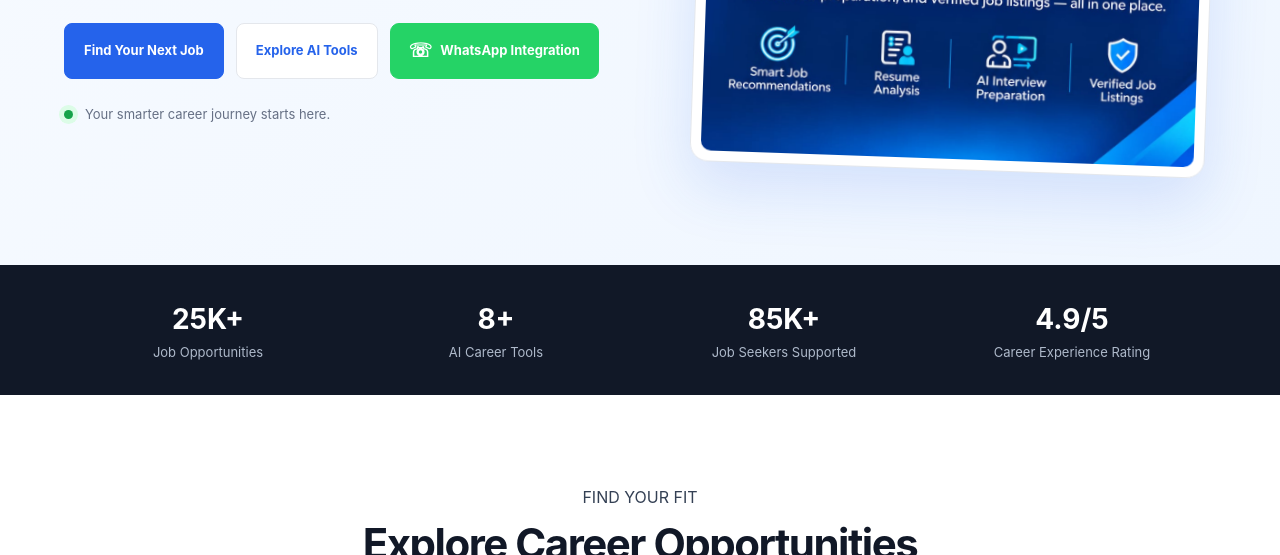
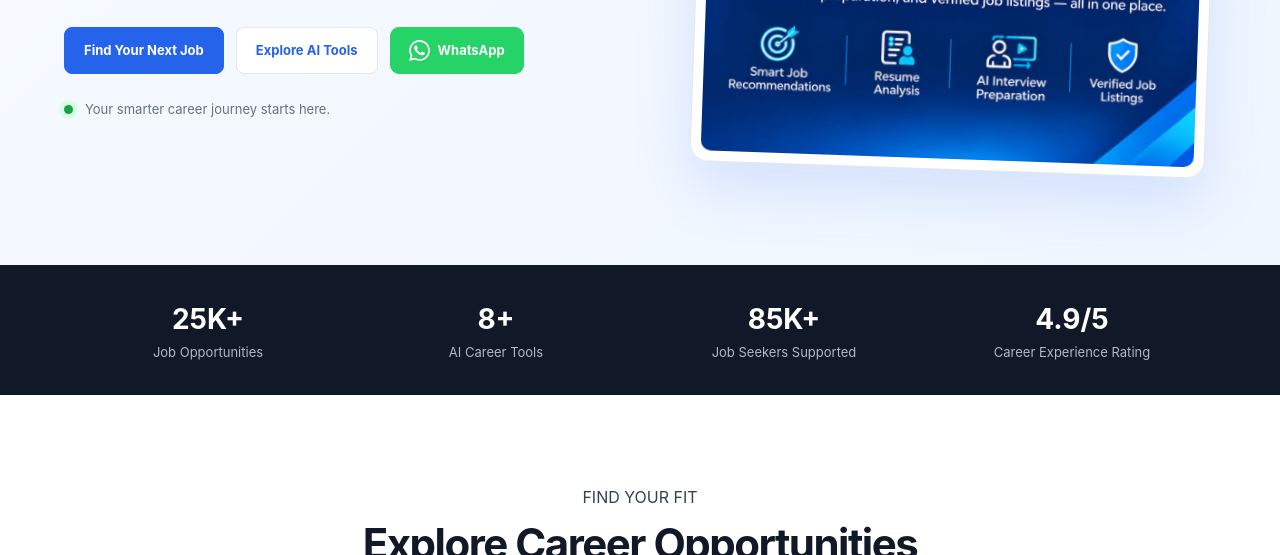
Before and after one commit to jahnavichowdary15/VentrixCareerOS-Demo, a plain HTML site: page index.html in a window 1280 px wide. Shown: the part 683-1238 px from the top of the page. Drawn offline with Linux system fonts and the light colour scheme.

Commit message:
Update WhatsApp integration buttons with logo

```diff
--- a/index.html
+++ b/index.html
@@ -146,12 +146,23 @@
     </a>
 
     <a
-        href="https://wa.me/918125107156?text=Hello%2C%20I%20would%20like%20to%20know%20more%20about%20VentrixCareerOS."
-        class="whatsapp-button whatsapp-link"
-        target="_blank"
-        rel="noopener noreferrer">
-        <span>☏</span> WhatsApp Integration
-    </a>
+    href="https://wa.me/918125107156?text=Hello%2C%20I%20would%20like%20to%20know%20more%20about%20VentrixCareerOS."
+    class="whatsapp-button whatsapp-link"
+    target="_blank"
+    rel="noopener noreferrer">
+
+    <svg
+        xmlns="http://www.w3.org/2000/svg"
+        width="21"
+        height="21"
+        viewBox="0 0 24 24"
+        fill="currentColor"
+        aria-hidden="true">
+        <path d="M20.52 3.48A11.8 11.8 0 0 0 12.1 0C5.55 0 .22 5.32.22 11.87c0 2.1.55 4.16 1.6 5.98L.13 24l6.3-1.65a11.9 11.9 0 0 0 5.67 1.44h.01c6.55 0 11.88-5.33 11.88-11.88a11.8 11.8 0 0 0-3.47-8.43ZM12.1 21.77h-.01a9.9 9.9 0 0 1-5.04-1.38l-.36-.21-3.74.98 1-3.65-.24-.38a9.85 9.85 0 0 1-1.52-5.26c0-5.46 4.45-9.9 9.92-9.9a9.84 9.84 0 0 1 7.01 2.9 9.84 9.84 0 0 1 2.9 7.01c0 5.46-4.45 9.9-9.92 9.9Zm5.44-7.42c-.3-.15-1.76-.87-2.03-.97-.27-.1-.47-.15-.67.15-.2.3-.77.97-.94 1.17-.17.2-.35.22-.65.07-.3-.15-1.26-.47-2.4-1.5-.89-.79-1.49-1.76-1.67-2.06-.17-.3-.02-.46.13-.61.13-.13.3-.35.45-.52.15-.17.2-.3.3-.5.1-.2.05-.37-.03-.52-.08-.15-.67-1.62-.92-2.22-.24-.58-.49-.5-.67-.51h-.57c-.2 0-.52.07-.8.37-.27.3-1.04 1.02-1.04 2.49s1.07 2.89 1.22 3.09c.15.2 2.1 3.2 5.08 4.49.71.3 1.26.49 1.69.63.71.23 1.35.2 1.86.12.57-.09 1.76-.72 2.01-1.42.25-.7.25-1.3.17-1.42-.08-.13-.27-.2-.57-.35Z"/>
+    </svg>
+
+    <span>WhatsApp</span>
+</a>
 </div>
 
                 <div class="hero-note">
--- a/style.css
+++ b/style.css
@@ -971,12 +971,14 @@ body {
     font-weight: 700;
     text-decoration: none !important;
     border: 1px solid #25D366;
+    white-space: nowrap;
     transition: all 0.25s ease;
-    white-space: nowrap;
 }
 
-.whatsapp-button span {
-    font-size: 19px;
+.whatsapp-button svg {
+    width: 21px;
+    height: 21px;
+    flex-shrink: 0;
 }
 
 .whatsapp-button:hover {
```
